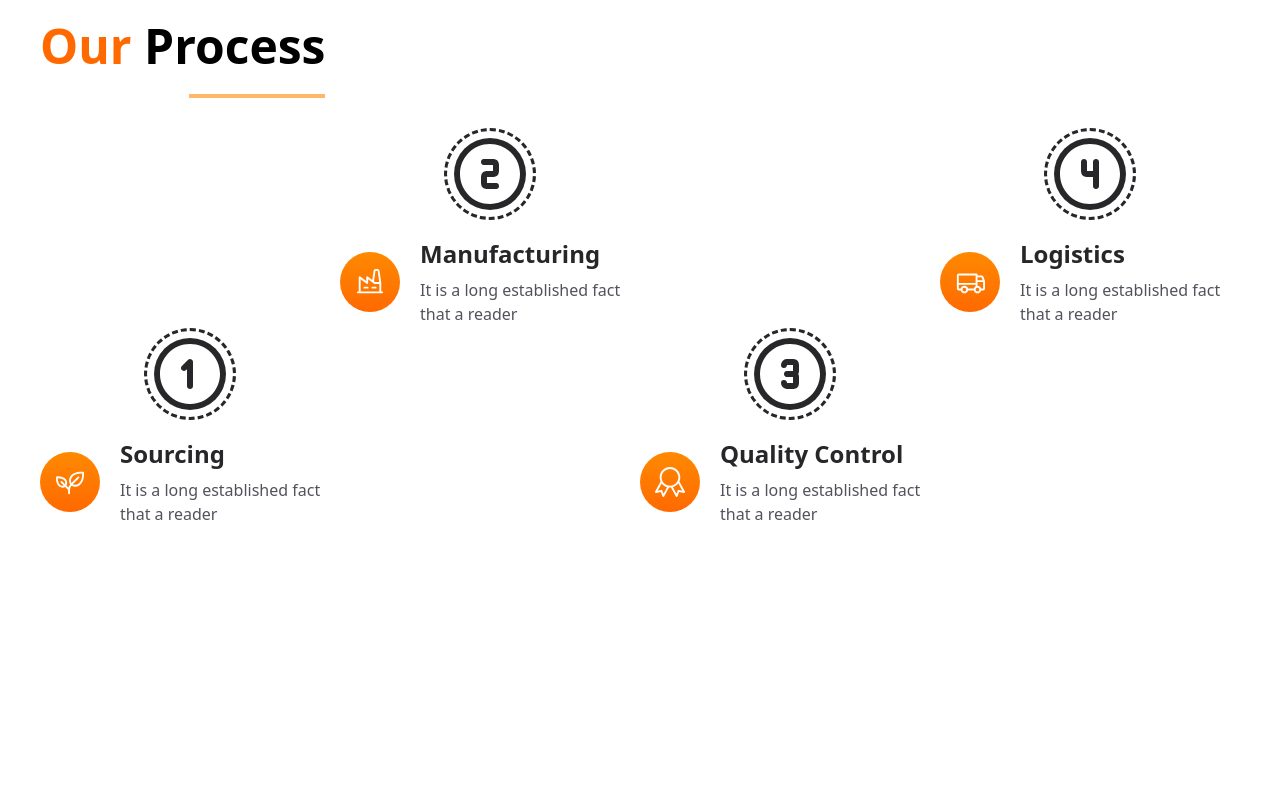
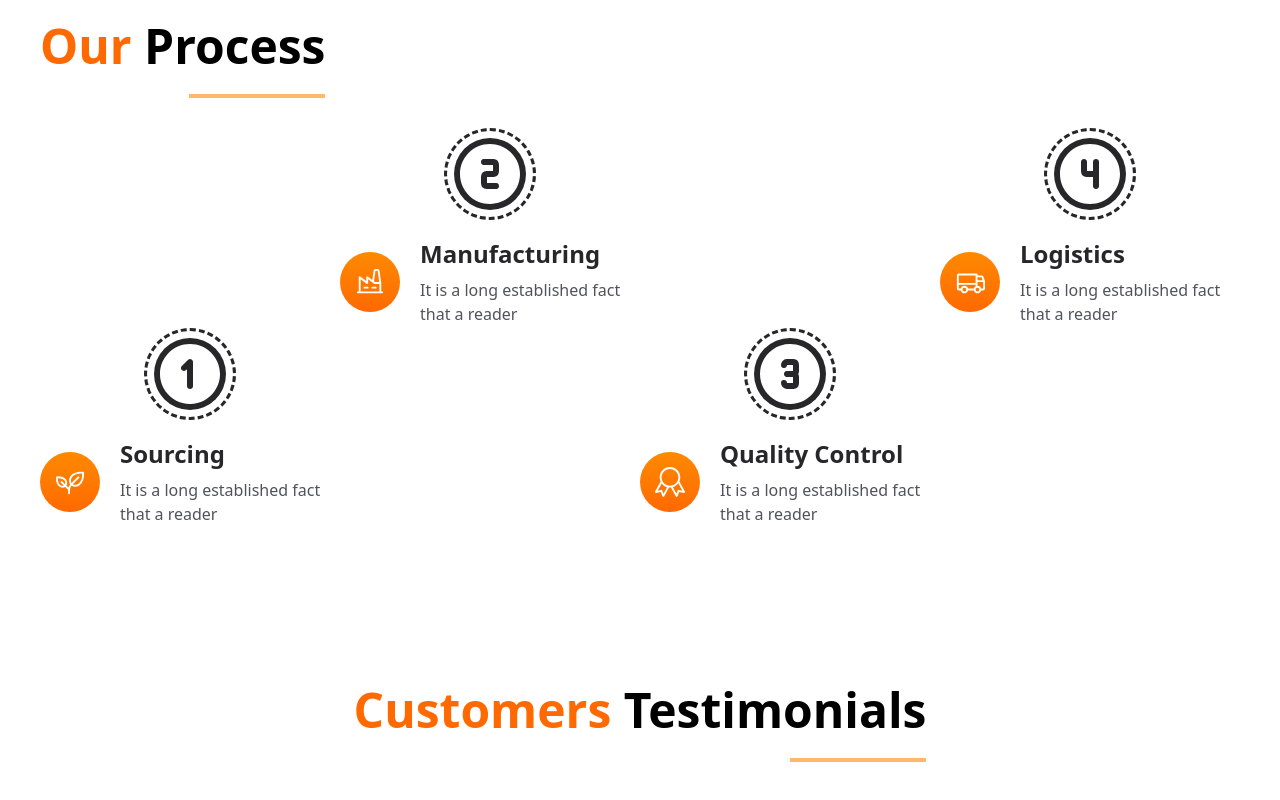
Before and after one commit to Namrata725/OreooN-e-commerce-React-Tailwind, a React (Vite) app: page / in a window 1280 px wide. Shown: the part 4181-4981 px from the top of the page. Before the commit the page ends 4787 px from the top, so only its background shows below. Built offline with nearby package versions, Linux system fonts and the light colour scheme.

Commit message:
creating testimonial.jsx

```diff
--- a/src/components/Home.jsx
+++ b/src/components/Home.jsx
@@ -7,6 +7,7 @@ import Values from "./Values";
 import Products from "./Products";
 import Discount from "./Discount";
 import Process from "./Process";
+import Testimonials from "./Testimonials";
 function Home() {
   return (
     <div>
@@ -17,6 +18,7 @@ function Home() {
       <Products />
       <Discount />
       <Process />
+      <Testimonials />
     </div>
   );
 }
--- /dev/null
+++ b/src/components/Testimonials.jsx
@@ -0,0 +1,14 @@
+import React from "react";
+import Heading from "./Heading";
+
+function Testimonials() {
+  return (
+    <section>
+      <div className="max-w-[1400px] px-10 mx-auto py-20">
+        <Heading orange="Customers" normal="Testimonials" />
+      </div>
+    </section>
+  );
+}
+
+export default Testimonials;
```
